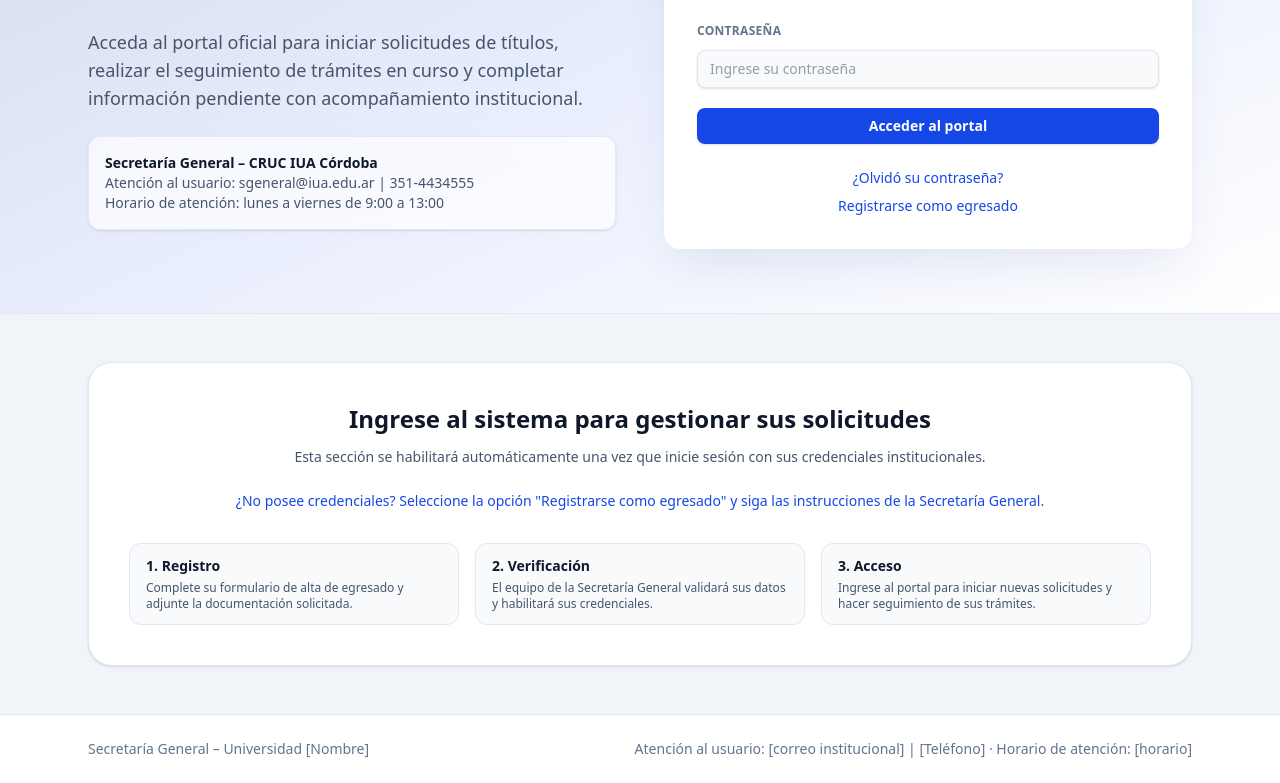
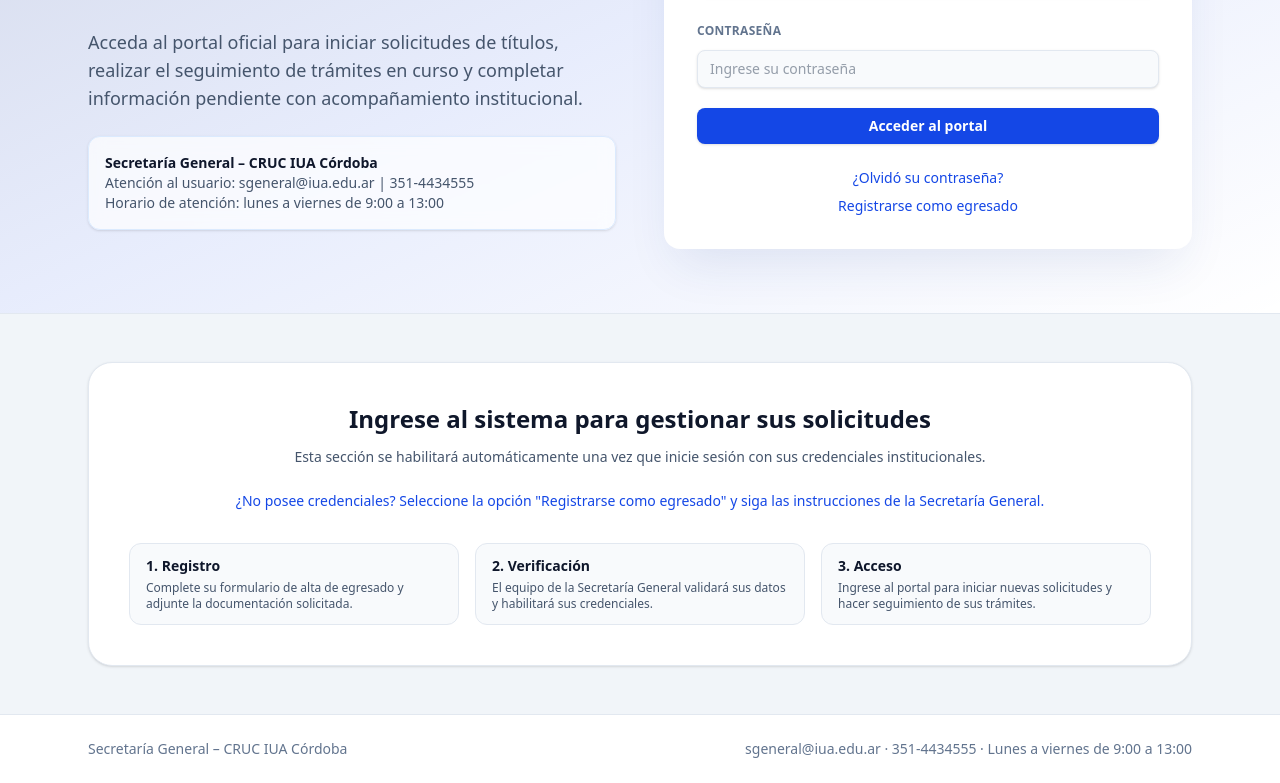
Before and after one commit to davidles/sg-titulos, a Next.js app: page /login in a window 1280 px wide. Shown: the part 264-1047 px from the top of the page. Built offline with nearby package versions, Linux system fonts and the light colour scheme; no server answers.

Commit message:
data footer

```diff
--- a/src/app/dashboard/page.tsx
+++ b/src/app/dashboard/page.tsx
@@ -150,8 +150,8 @@ export default async function DashboardPage() {
 
       <footer className="border-t border-slate-200 bg-white">
         <div className="mx-auto flex w-full max-w-6xl flex-col gap-2 px-6 py-6 text-sm text-slate-500 md:flex-row md:items-center md:justify-between">
-          <p>Secretaría General – Universidad [Nombre]</p>
-          <p>Atención al usuario: [correo institucional] | [Teléfono] · Horario de atención: [horario]</p>
+          <p>Secretaría General – CRUC IUA Córdoba</p>
+          <p>sgeneral@iua.edu.ar · 351-4434555 · Lunes a viernes de 9:00 a 13:00</p>
         </div>
       </footer>
     </div>
--- a/src/app/login/page.tsx
+++ b/src/app/login/page.tsx
@@ -89,10 +89,8 @@ export default async function LoginPage() {
 
       <footer className="border-t border-slate-200 bg-white">
         <div className="mx-auto flex w-full max-w-6xl flex-col gap-2 px-6 py-6 text-sm text-slate-500 md:flex-row md:items-center md:justify-between">
-          <p>Secretaría General – Universidad [Nombre]</p>
-          <p>
-            Atención al usuario: [correo institucional] | [Teléfono] · Horario de atención: [horario]
-          </p>
+          <p>Secretaría General – CRUC IUA Córdoba</p>
+          <p>sgeneral@iua.edu.ar · 351-4434555 · Lunes a viernes de 9:00 a 13:00</p>
         </div>
       </footer>
     </div>
```
